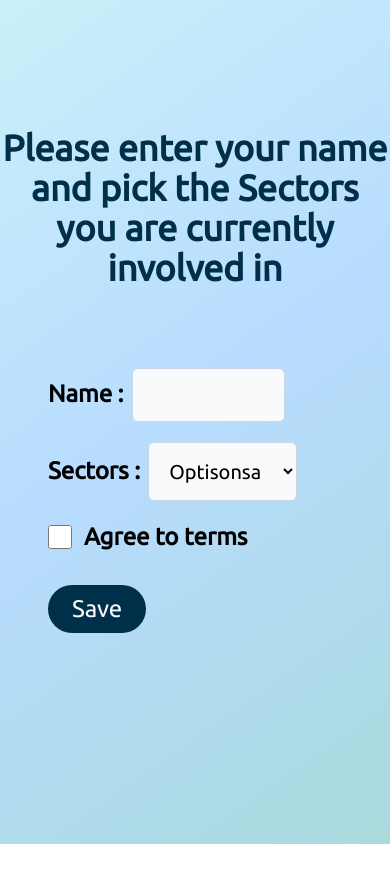
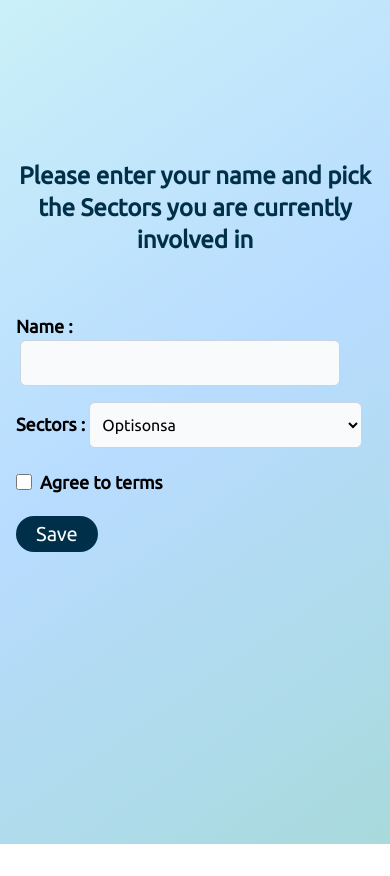
Before and after one commit to labibahmed10/test-user, a React (Vite) app: page / in a window 390 px wide. After the commit the page ends 844 px from the top, so only its background shows below. Built offline with nearby package versions, Linux system fonts and the light colour scheme.

Commit message:
responsive made only for mobile

```diff
--- a/src/App.jsx
+++ b/src/App.jsx
@@ -1,33 +1,33 @@
 function App() {
    return (
-      <div className="background h-screen">
-         <section className="md:w-[60rem] md:h-[50rem] mx-auto h-screen py-32 ">
-            <h1 className="text-4xl font-bold text-center text-[#003049]">
+      <div className="background md:h-screen">
+         <section className="md:w-[60rem] md:h-[50rem] mx-auto h-screen mmd:py-32 py-40">
+            <h1 className="md:text-4xl text-2xl font-bold text-center text-[#003049]">
                Please enter your name and pick the Sectors you are currently involved in
             </h1>
 
-            <form action="" className="w-full h-full">
-               <div className="pl-12">
-                  <label htmlFor="name" className="text-2xl font-semibold">
+            <form action="" className="w-full h-full md:mt-20 mt-14">
+               <div className="md:pl-12 pl-4">
+                  <label htmlFor="name" className="md:text-2xl text-lg font-semibold">
                      Name :
                   </label>
                   <input
                      type="text"
                      name="name"
                      id="name"
-                     className="ml-2 border border-slate-300 bg-gray-50 rounded-md focus:outline-0 px-3 py-3 w-[45%] mt-20 text-xl"
+                     className="md:ml-2 ml-1 border border-slate-300 bg-gray-50 rounded-md focus:outline-0 md:px-3 px-2 md:py-3 py-2 md:w-[45%] text-xl"
                   />
                </div>
 
-               <div className="pl-12 mt-5">
-                  <label htmlFor="sectors" className="text-2xl font-semibold">
+               <div className="md:pl-12 pl-4 md:mt-5 mt-4">
+                  <label htmlFor="sectors" className="md:text-2xl text-lg font-semibold">
                      Sectors :
                   </label>
 
                   <select
                      name="sectors"
                      id="sectors"
-                     className="px-4 py-4 w-[43.5%] border border-slate-300 focus:outline-0 rounded-md bg-gray-50 ml-2 text-xl"
+                     className="md:px-4 px-2 md:py-4 py-3 md:w-[43.5%] w-[73%] border border-slate-300 focus:outline-0 rounded-md bg-gray-50 md:ml-2 ml-1 md:text-xl"
                   >
                      <optgroup label="many">Many</optgroup>
                      <option value="">Optisonsa</option>
@@ -36,14 +36,14 @@ function App() {
                   </select>
                </div>
 
-               <div className="flex items-center pl-12 mt-5">
+               <div className="flex items-center md:pl-12 pl-4 md:mt-5 mt-5">
                   <input
                      id="checkbox"
                      type="checkbox"
                      value=""
-                     className="w-6 h-6 rounded-full mr-3"
+                     className="md:w-6 w-4 md:h-6 h-4 rounded-full md:mr-3 mr-2"
                   ></input>
-                  <label htmlFor="checkbox" className="text-2xl font-semibold">
+                  <label htmlFor="checkbox" className="md:text-2xl text-lg font-semibold">
                      Agree to terms
                   </label>
                </div>
@@ -51,7 +51,7 @@ function App() {
                <input
                   type="submit"
                   value="Save"
-                  className="bg-[#003049] text-slate-50 text-2xl px-6 py-2 rounded-full mt-8 ml-12"
+                  className="bg-[#003049] text-slate-50 md:text-2xl text-xl md:px-6 px-5 md:py-2 py-1 rounded-full md:mt-8 mt-5 md:ml-12 ml-4"
                />
             </form>
          </section>
```
